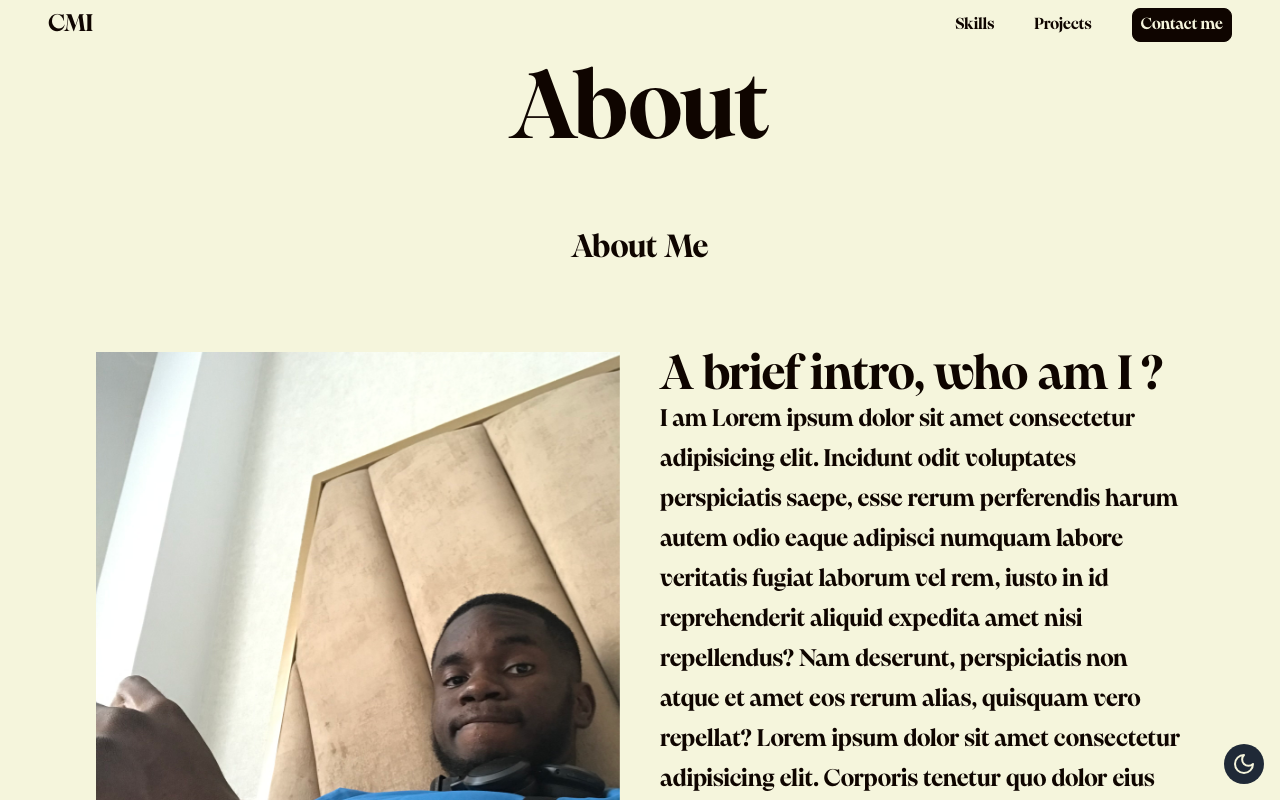
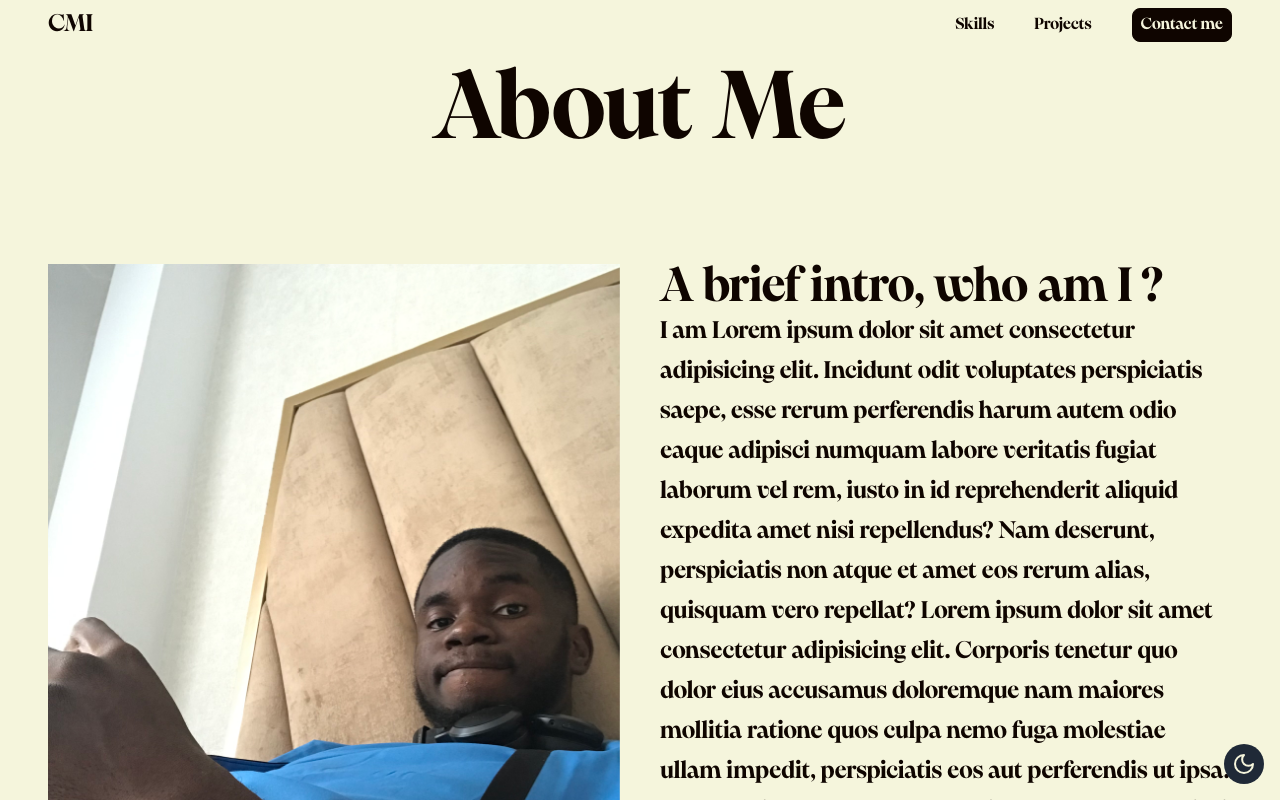
Before and after one commit to CMI-James/main-portfolio, a Next.js app: page /about in a window 1280 px wide. Shown: the top 800 px of the page. Built offline with nearby package versions, Linux system fonts and the light colour scheme.

Commit message:
refactor: improved homescreen

```diff
--- a/src/pages/about.jsx
+++ b/src/pages/about.jsx
@@ -1,19 +1,11 @@
 import AboutMe from "@/components/About";
-import Section from "@/components/ui/Section";
-import SectionBody from "@/components/ui/SectionBody";
-import SectionHeader from "@/components/ui/SectionHeader";
 import Transition from "@/components/ui/Transition";
 import React from "react";
 
 const About = () => {
   return (
     <Transition className="theme-dark-light">
-      <Section>
-        <SectionHeader title="About" />
-        <SectionBody>
-          <AboutMe />
-        </SectionBody>
-      </Section>
+      <AboutMe />
     </Transition>
   );
 };
```
